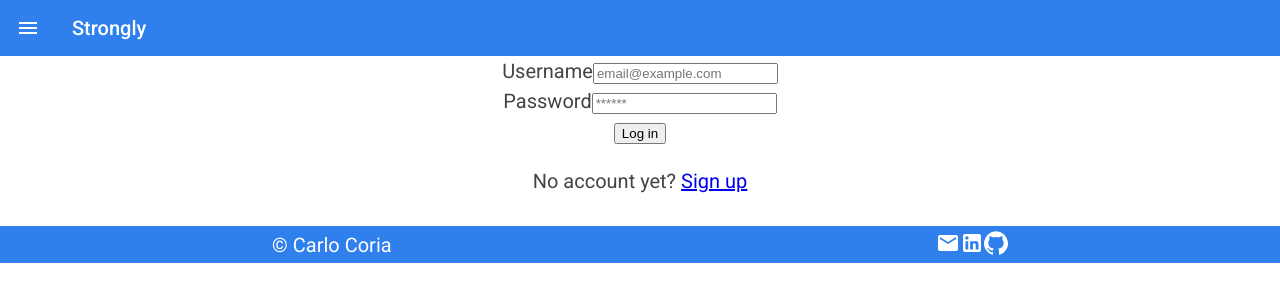
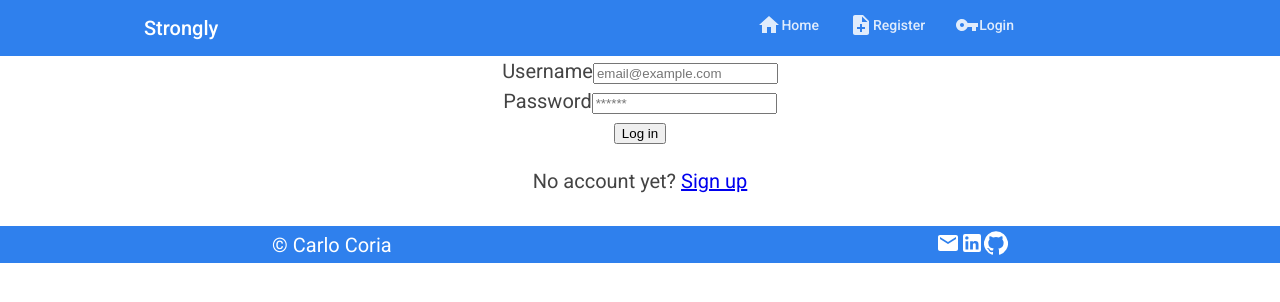
Before and after one commit to caco0830/Strongly-client, a React (Create React App) app: page /login in a window 1280 px wide. Shown: the top 302 px of the page. Built offline with nearby package versions, Linux system fonts and the light colour scheme.

Commit message:
finished adding styleing for desktop view

```diff
--- a/src/Components/LandingPage/LandingPage.css
+++ b/src/Components/LandingPage/LandingPage.css
@@ -115,3 +115,10 @@
 .LandingPage__screenshot_image{
     width: 350px;
 }
+
+@media only screen and (min-width: 1080px){
+
+    .LandingPage__Body{
+        flex-direction: row;
+    }
+}
--- a/src/Components/LandingPage/LandingPage.js
+++ b/src/Components/LandingPage/LandingPage.js
@@ -55,7 +55,6 @@ class LandingPage extends Component{
                 <div className='LandingPage__Workout LandingPage__screenshot'>
                     <p>Add Wokrouts</p>
                     <img className='LandingPage__screenshot_image' src={require('./assets/workoutIcon.png')} alt='workout screenshot'></img>
-                    <p>Add Wokrouts</p>
                 </div>
                 <div className='LandingPage__Exercise LandingPage__screenshot'>
                     <p>Add Exercises</p>
--- a/src/Components/ListPage/ListPage.css
+++ b/src/Components/ListPage/ListPage.css
@@ -26,3 +26,18 @@
     font-size: 14px;
     letter-spacing: 0.75px;
 }
+
+@media only screen and (min-width: 1080px){
+
+    .ListPage__containerList{
+        display: flex;
+        justify-content: flex-start;
+        flex-wrap: wrap;
+
+        padding-left: 25px;
+        padding-right: 25px;
+        margin: auto;
+
+        max-width: 1080px;
+    }
+}
--- a/src/Components/ListPage/ListPage.js
+++ b/src/Components/ListPage/ListPage.js
@@ -13,9 +13,13 @@ class ListPage extends Component {
         let workouts = this.context.workouts;
 
         return (
-            workouts.map(workout => {
-                return <WorkoutCard key={workout.id} workout={workout}></WorkoutCard>
-            })
+            <div className='ListPage__containerList'>
+            {
+                workouts.map(workout => {
+                    return <WorkoutCard key={workout.id} workout={workout}></WorkoutCard>
+                })
+            }
+            </div>
         );
     }
 
--- a/src/Components/Nav/Nav.css
+++ b/src/Components/Nav/Nav.css
@@ -72,3 +72,47 @@
 a.menu-item:hover{
     background: lightblue;
 }
+
+@media only screen and (min-width: 1080px){
+
+    .Header{
+        justify-content: space-between;
+        padding: 0px;
+        padding-left: 10%;
+        padding-right: 10%;;
+    }
+
+
+    .Header__menu{
+        position: static;
+        height: auto;
+        width: auto;
+    }
+
+    .Header__menu-items{
+        height: 100%;
+        background-color: inherit;
+        box-shadow: 0px 0px;
+        display: flex;
+        flex-direction: row;
+        text-align: left;
+        width: 40%;
+        z-index: 0;
+        position:static;
+        padding-top: 0px;
+    }
+
+    .menu-item{
+        color: white;
+        padding: 5px;
+    }
+
+    .Header__menu-items-background{
+        display: none;
+        width: 100%;
+        height: calc(100vh - 56px);
+        background-color: #000000;
+        mix-blend-mode: normal;
+        opacity: 0.32;
+    }
+}
--- a/src/Components/Nav/Nav.js
+++ b/src/Components/Nav/Nav.js
@@ -7,7 +7,6 @@ import HomeIcon from '@material-ui/icons/Home';
 import ExitToAppIcon from '@material-ui/icons/ExitToApp';
 import VpnKeyIcon from '@material-ui/icons/VpnKey';
 import NoteAddIcon from '@material-ui/icons/NoteAdd';
-
 import './Nav.css';
 
 export default class Nav extends React.Component{
@@ -88,6 +87,9 @@ export default class Nav extends React.Component{
     }
 
     render(){
+        let width = window.innerWidth;
+        console.log(width);
+        if(width < 1080){
             return(
                 <div>
                     <nav className='Header'>
@@ -100,5 +102,20 @@ export default class Nav extends React.Component{
                     {this.state.menuOpen ? this.renderMenu() : ''}
                 </div>
             );
+        }else{
+            return(
+                <div>
+                    <nav className='Header'>
+
+
+                        <Link className='Header__child' to='/' onClick={this.handleLinkClick}>
+                            <p>Strongly</p>
+                        </Link>
+                        {this.renderMenu()}
+                    </nav>
+                    {/* {this.state.menuOpen ? this.renderMenu() : ''} */}
+                </div>
+                );
         }
     }
+}
--- a/src/Components/WorkoutCard/WorkoutCard.css
+++ b/src/Components/WorkoutCard/WorkoutCard.css
@@ -35,3 +35,10 @@ a.WorkoutCard__link{
     text-decoration: none;
     color: black;
 }
+
+@media only screen and (min-width: 1080px){
+    .WorkoutCard{
+        min-width: 300px;
+        margin: 15px;
+    }
+}
```
Lines whose indentation alone changed are shown as unchanged.
